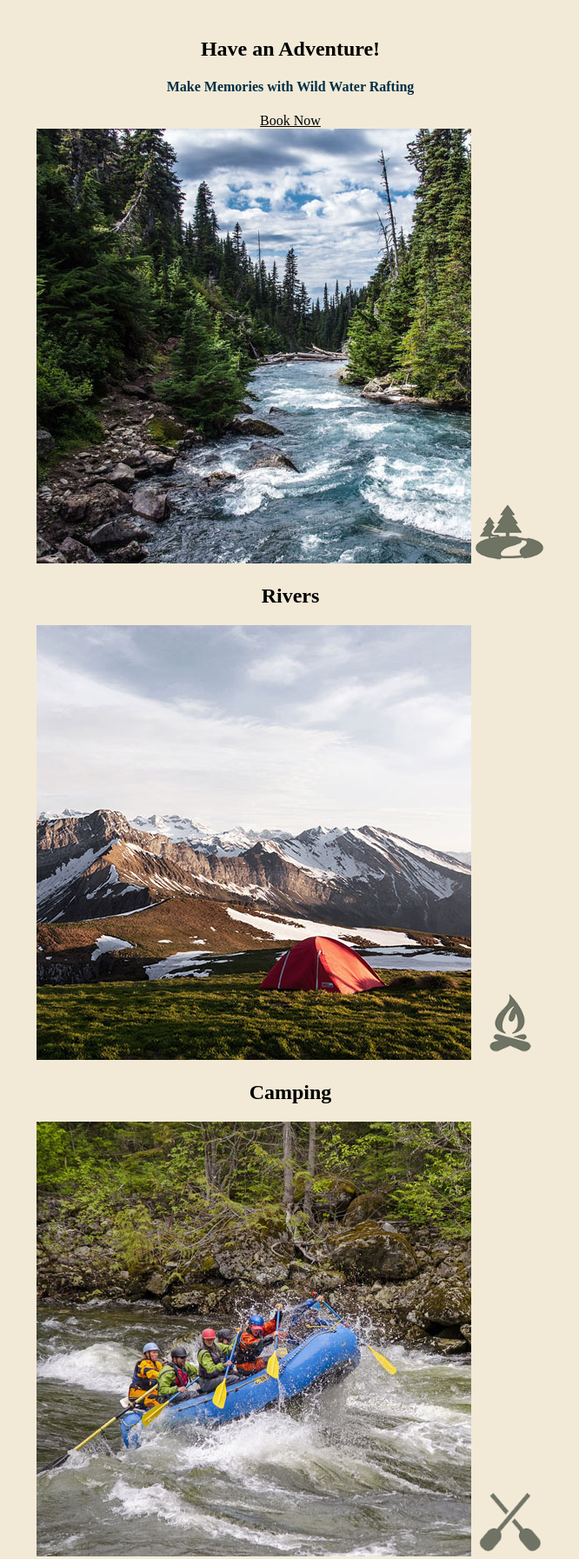
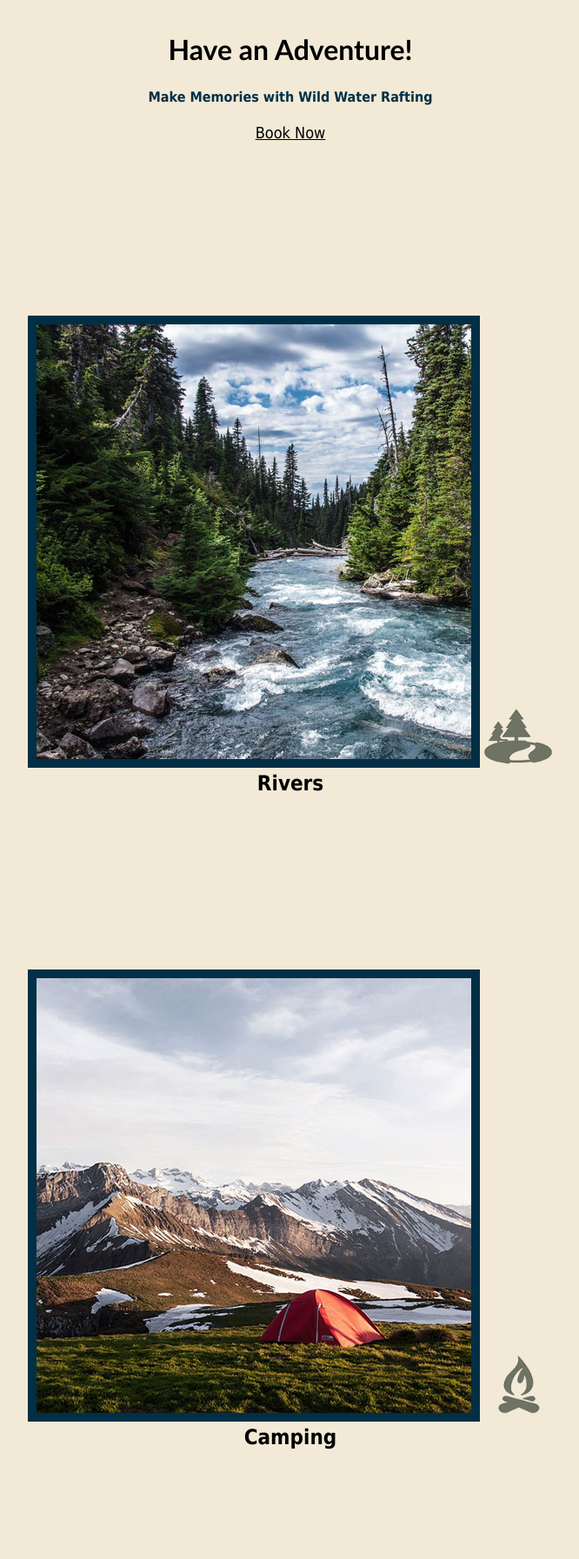
Before and after one commit to ZMAForge/wdd130, a plain HTML site: page wwr/index.html in a window 1280 px wide. Shown: the part 960-2753 px from the top of the page at 87% size, without its empty margins (306-972 px from the left). Drawn offline with Linux system fonts and the light colour scheme.

Commit message:
Update CSS

```diff
--- a/wwr/styles/style.css
+++ b/wwr/styles/style.css
@@ -1,10 +1,14 @@
 content {
     max-width: 1600px;
     margin: 0 auto;
+    font-size: 22px;
 }
 
 body {
     background-color: #f2ead7;
+    font-family: Tahoma, 'Geneva', Verdana;
+    margin: 0;
+    padding: 0;
 }
 
 header {
@@ -15,14 +19,29 @@ nav a {
     text-align: center;
     color: white;
     text-decoration: none;
+    padding: 35px;
 }
 
 nav a:hover {
     background-color: #3488a0;
 }
 
+main section img {
+    box-sizing: border-box;
+}
+
+h2 {
+    margin: 0;
+}
+
 h4 {
     color: #002f46;
+}
+
+.home-title {
+    font-family: 'Trebuchet MS', 'Lucida Sans Unicode', 'Lucida Grande', 'Lucida Sans', Arial, sans-serif;
+    font-size: 2em;
+    margin-top: 10px
 }
 
 #hero-msg h1, #hero-msg h4 {
@@ -35,10 +54,16 @@ h4 {
 
 .join {
     color: white;
+    font-size: 18px;
+    padding: 15px 30px;
+    border-radius: 5px solid #002f46;
 }
 
 .book {
     color: black;
+    font-size: 18px;
+    padding: 15px 30px;
+    border-radius: 5px solid #002f46;
 }
 
 .join:hover {
@@ -53,8 +78,26 @@ h4 {
     text-align: center;
 }
 
+.rivers-card {
+    margin:200px 0;
+}
+
+.card-img {
+    border: 10px solid #002f46;
+}
+
+.camping-card {
+    margin:200px 0;
+}
+
+.rapids-card {
+    margin:200px 0;
+}
+
 .msg {
     background-color: #002f46;
+    line-height: 1.5em;
+    padding: 35px;
 }
 
 .msg h2 {
@@ -63,6 +106,8 @@ h4 {
 
 .msg p {
     color: white;
+    font-size: .8em;
+    padding-bottom: 15px;
 }
 
 .msg a {
@@ -77,6 +122,14 @@ h4 {
     width: 80px;
 }
 
+.icon {
+    padding-top: 1-px;
+}
+
+#logo_link {
+    padding-top: 5px;
+}
+
 main section {
     text-align: center;
 }
@@ -87,6 +140,7 @@ main section {
 
 footer {
     background-color: #f2ead7;
+    padding: 25px 50px
 }
 
 footer a {
@@ -105,3 +159,7 @@ footer p {
 footer p a:hover {
     text-decoration: underline;
 }
+
+footer .social img {
+    padding-top: 15px;
+}
```
